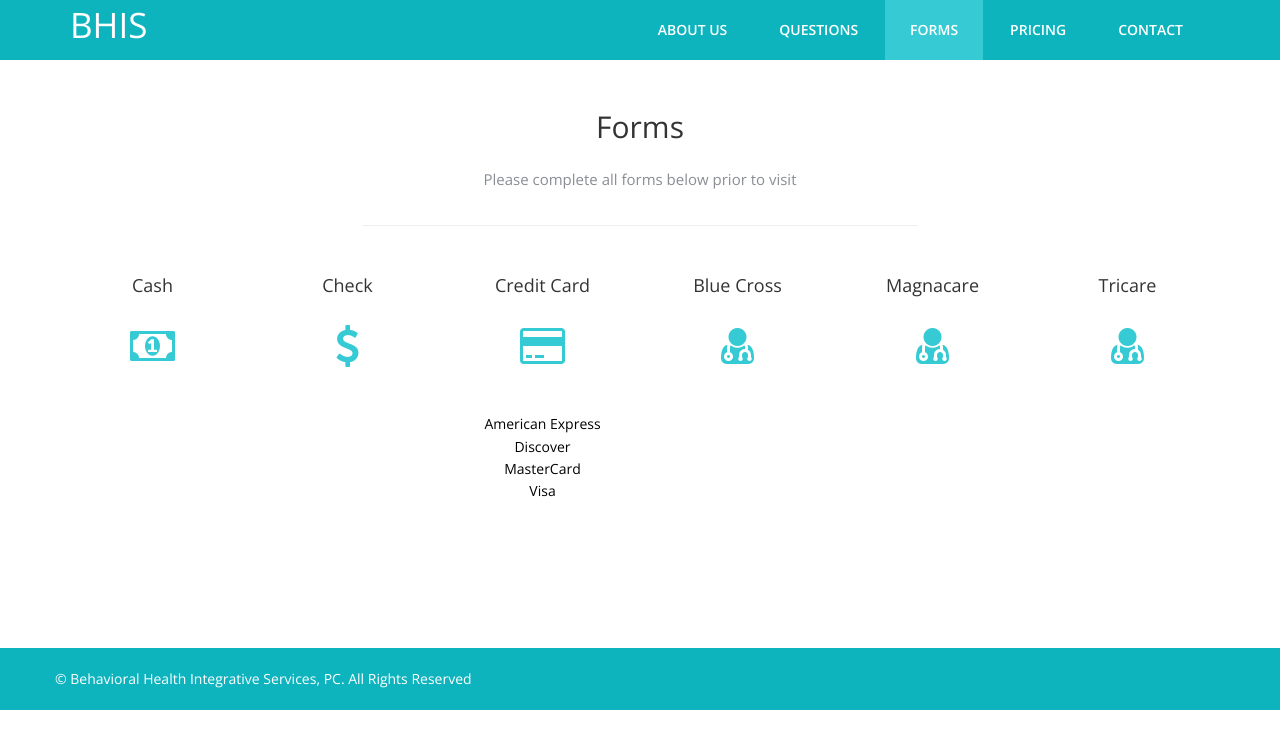
After one commit to alysedunn/Behavioralhealthis.org, a Flask app: page /forms in a window 1280 px wide. The commit adds this page. Shown: the top 749 px of the page. Run offline with Flask 2, Linux system fonts and the light colour scheme; some libraries are stand-ins or nearby versions.

Commit message:
Completed pricing page and start of forms page.

```diff
--- a/Main/application.py
+++ b/Main/application.py
@@ -10,6 +10,10 @@ def homepage ():
 def pricing ():
     return render_template('pricing.html')
 
+@application.route('/forms', methods=['GET', 'POST'])
+def forms ():
+    return render_template('forms.html')
+
 if __name__ == "__main__":
     application.debug = False
     application.run()
--- /dev/null
+++ b/Main/templates/forms.html
@@ -0,0 +1,92 @@
+{% extends "layout.html" %}
+{% block nav %}
+
+<li role="presentation"><a href="{{ url_for('homepage') }}">About Us</a></li>
+<li role="presentation"><a href="{{ url_for('homepage') }}">Questions</a></li>
+<li role="presentation"  class="active"><a href="{{ url_for('forms') }}">Forms</a></li>
+<li role="presentation"><a href="{{ url_for('pricing') }}">Pricing</a></li>
+<li role="presentation"><a href="{{ url_for('homepage') }}">Contact</a></li>
+
+{% endblock %}
+{% block content %}
+
+<!-- Start of payment forms -->
+  <div class="container">
+		<div class="row">
+			<div class="service">
+				<div class="col-md-6 col-md-offset-3">
+					<div class="text-center">
+						<h2>Forms</h2>
+            <p>Please complete all forms below prior to visit</p>
+					</div>
+					<hr>
+				</div>
+			</div>
+		</div>
+	</div>
+
+  <div class="services">
+		<div class="container">
+			<div class="row">
+          <div class="col-md-2">
+            <div>
+              <h4>Cash</h4>
+              <div class="icon">
+                <i class="fa fa-money fa-3x"></i>
+              </div>
+            </div>
+          </div>
+
+          <div class="col-md-2">
+            <div>
+              <h4>Check</h4>
+              <div class="icon">
+                <i class="fa fa-usd fa-3x"></i>
+              </div>
+            </div>
+          </div>
+
+          <div class="col-md-2">
+            <div>
+              <h4>Credit Card</h4>
+              <div class="icon">
+                <i class="fa fa-credit-card fa-3x"></i>
+              </div>
+              <p>American Express<br>Discover<br>MasterCard<br>Visa</p>
+            </div>
+          </div>
+
+          <div class="col-md-2">
+            <div>
+              <h4>Blue Cross</h4>
+              <div class="icon">
+                <i class="fa fa-user-md fa-3x"></i>
+              </div>
+            </div>
+          </div>
+
+          <div class="col-md-2">
+            <div>
+              <h4>Magnacare</h4>
+              <div class="icon">
+                <i class="fa fa-user-md fa-3x"></i>
+              </div>
+            </div>
+          </div>
+
+          <div class="col-md-2">
+            <div>
+              <h4>Tricare</h4>
+              <div class="icon">
+                <i class="fa fa-user-md fa-3x"></i>
+              </div>
+            </div>
+          </div>
+
+				</div>
+			</div>
+		</div>
+	</div>
+<!-- End of payment forms -->
+
+{% endblock %}
--- a/Main/templates/index.html
+++ b/Main/templates/index.html
@@ -2,7 +2,7 @@
 {% block nav %}
 <li role="presentation"><a href="{{ url_for('homepage') }}">About Us</a></li>
 <li role="presentation"><a href="{{ url_for('homepage') }}">Questions</a></li>
-<li role="presentation"><a href="{{ url_for('homepage') }}">Forms</a></li>
+<li role="presentation"><a href="{{ url_for('forms') }}">Forms</a></li>
 <li role="presentation"><a href="{{ url_for('pricing') }}">Pricing</a></li>
 <li role="presentation"><a href="{{ url_for('homepage') }}">Contact</a></li>
 {% endblock %}
```
Also changed, not shown: Main/templates/pricing.html (+22 -6 lines).
